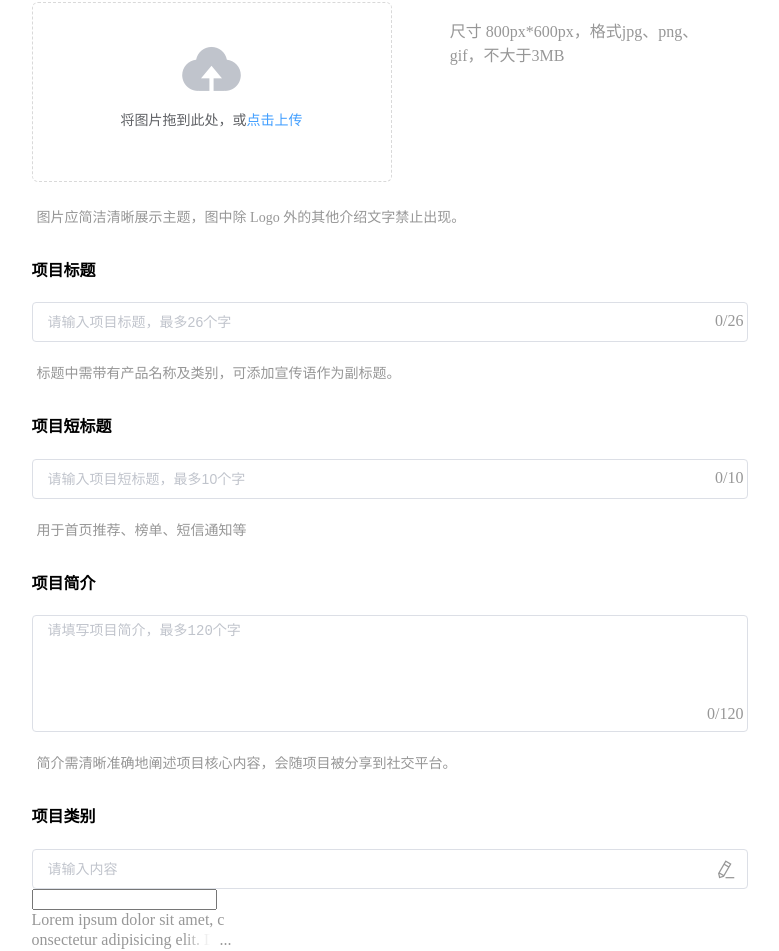
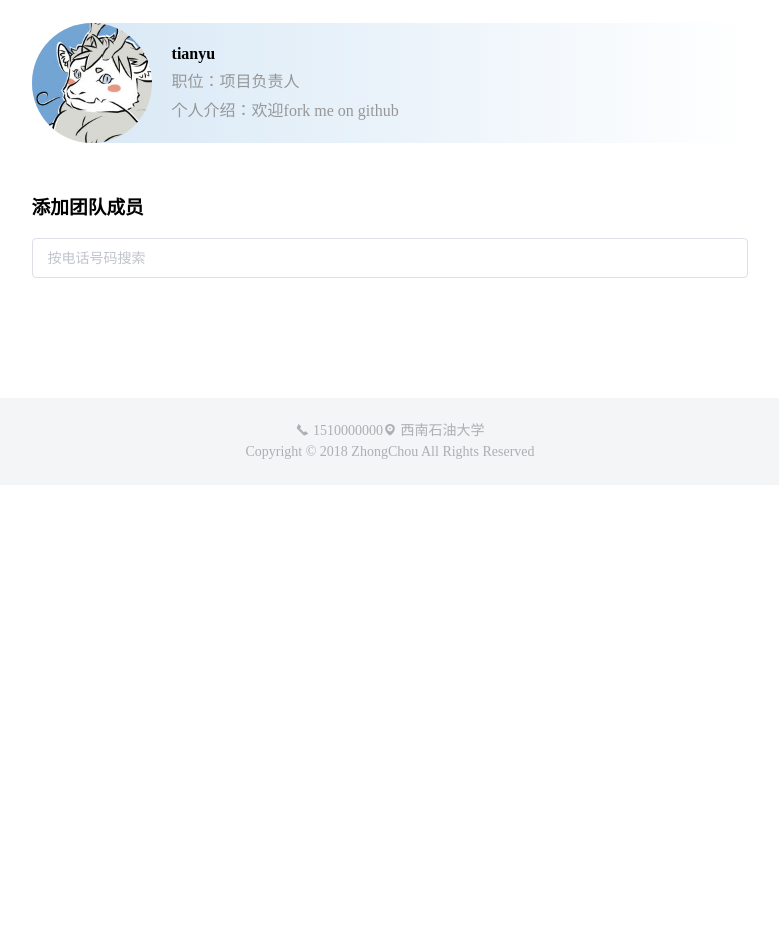
Before and after one commit to AHRL/CrowdFunding, a Vue app in the folder ui/: page /#/publishProject in a window 1280 px wide. Shown: the part 765-1716 px from the top of the page, without its empty margins (250-1029 px from the left). After the commit the page ends 1250 px from the top, so only its background shows below. Built offline with nearby package versions, Linux system fonts and the light colour scheme.

Commit message:
完善编辑更多

```diff
--- a/ui/package.json
+++ b/ui/package.json
@@ -18,7 +18,8 @@
     "font-awesome": "^4.7.0",
     "vue": "^2.5.2",
     "vue-router": "^3.0.1",
-    "vuex": "^3.0.1"
+    "vuex": "^3.0.1",
+    "wangeditor": "^3.1.1"
   },
   "devDependencies": {
     "autoprefixer": "^7.1.2",
--- a/ui/src/App.vue
+++ b/ui/src/App.vue
@@ -60,4 +60,10 @@ export default {
     cursor: pointer;
     padding-right: 5px;
 }
+.el-upload{
+    display: block;
+}
+.w-e-text-container{
+    min-height:400px;
+}
 </style>
--- a/ui/src/components/mainModule/publishProject/children/editMore.vue
+++ b/ui/src/components/mainModule/publishProject/children/editMore.vue
@@ -1,11 +1,105 @@
 <template>
-
+    <div class="main">
+        <div class="upVideo">
+            <h4>上传视频</h4>
+            <div>
+                <el-upload
+                    class="avatar-uploader"
+                    action="https://jsonplaceholder.typicode.com/posts/"
+                    :show-file-list="false"
+                    :on-success="handleAvatarSuccess"
+                    :before-upload="beforeAvatarUpload">
+                    <img v-if="imageUrl" :src="imageUrl" class="avatar">
+                    <i v-else class="el-icon-plus avatar-uploader-icon"></i>
+                </el-upload>
+            </div>
+        </div>
+        <div class="moreIntro">
+            <h4>详情介绍</h4>
+            <div>
+                <div id="editor"></div>
+            </div>
+        </div>
+        <div class="btnBox">
+            <el-button>上一步</el-button>
+            <el-button class="next" type="danger">下一步</el-button>
+        </div>
+    </div>
 </template>
 <script>
 export default {
+    data() {
+      return {
+        imageUrl: ''
+      };
+    },
+    methods: {
+      handleAvatarSuccess(res, file) {
+        this.imageUrl = URL.createObjectURL(file.raw);
+      },
+      beforeAvatarUpload(file) {
+        const isJPG = file.type === 'image/jpeg';
+        const isLt2M = file.size / 1024 / 1024 < 2;
 
+        if (!isJPG) {
+          this.$message.error('上传头像图片只能是 JPG 格式!');
+        }
+        if (!isLt2M) {
+          this.$message.error('上传头像图片大小不能超过 2MB!');
+        }
+        return isJPG && isLt2M;
+      }
+    },
+    mounted: function (){
+        var E = require('wangeditor')
+        var editor = new E('#editor')
+        editor.create()
+    }
 }
 </script>
 <style lang="scss" scoped>
-
+.main{
+    position: relative;
+    .upVideo{
+        .avatar-uploader {
+            border: 1px dashed #d9d9d9;
+            border-radius: 6px;
+            cursor: pointer;
+            position: relative;
+            overflow: hidden;
+            &:hover {
+                border-color: #409EFF;
+            }
+            .avatar-uploader-icon {
+                font-size: 40px;
+                color: #8c939d;
+                width: 100%;
+                height: 178px;
+                line-height: 178px;
+                text-align: center;
+            }
+            .avatar {
+                width: 100%;
+                height: 178px;
+                display: block;
+            }
+        }
+    }
+    h4{
+        color:black;
+    }
+    .moreIntro{
+        #editor{
+            min-height: 500px;
+        }
+    }
+    .btnBox{
+        .el-button{
+            position: absolute;
+        }
+        .next{
+            right:0;
+        }
+    }
+}
 </style>
--- a/ui/src/components/mainModule/publishProject/children/signMessage.vue
+++ b/ui/src/components/mainModule/publishProject/children/signMessage.vue
@@ -62,12 +62,55 @@
                 </template>
             </el-autocomplete>
         </div>
-        <div class="city">
-            <input type="text">
+        <div class="address">
+            <h4>发起城市</h4>
+            <el-row>
+                <el-col :span="11">
+                    <el-input
+                        placeholder="请输入省/直辖市"
+                        suffix-icon="el-icon-location"
+                        v-model="province">
+                    </el-input>
+                </el-col>
+                <el-col :span="11" :offset="2">
+                    <el-input
+                        placeholder="请输入市/区"
+                        suffix-icon="el-icon-location-outline"
+                        v-model="city">
+                    </el-input>
+                </el-col>
+            </el-row>
         </div>
-        <div class="wrap">
-            <div class="text">Lorem ipsum dolor sit amet, consectetur adipisicing elit. Dignissimos labore sit vel itaque delectus atque quos magnam assumenda quod architecto perspiciatis animi.</div>
+        <div class="interval">
+            <h4>众筹时长</h4>
+            <div class="block">
+                <span class="demonstration">时间段：</span>
+                <el-date-picker
+                v-model="value4"
+                type="datetimerange"
+                range-separator="至"
+                start-placeholder="开始日期"
+                end-placeholder="结束日期">
+                </el-date-picker>
+            </div>
+            <div class="small-font tips">众筹时间不超过60天，建议众筹周期30-45天</div>
         </div>
+        <div class="targetMoney">
+            <h4>目标金额</h4>
+            <div>
+                <el-input v-model="money" placeholder="2元起，项目通过审核后将不能修改，谨慎填写"></el-input>
+            </div>
+            <div class="small-font tips">制定金额目标，众筹结束后，如达到或超出将由摩点网在扣除相应费率后结算给你，如未达到将全额退款给支持者。</div>
+        </div>
+         <div class="next">
+             <el-alert
+                title="请再次核查项目信息，确认后进行下一步"
+                type="warning"
+                show-icon>
+            </el-alert>
+            <el-button class="preBtn">上一步</el-button>
+            <el-button class="nextBtn" type="danger">下一步</el-button>
+         </div>
     </div>
 </template>
 <script>
@@ -79,7 +122,8 @@ export default {
         shortTitle:'',
         intro:'',
         restaurants:[],
-        state3:''
+        state3:'',
+        value4: [new Date(), new Date()]
       };
     },
     methods: {
@@ -134,6 +178,7 @@ export default {
 <style lang="scss" scoped>
 .signMessage{
     margin: 50px 0;
+    position: relative;
     h4{
         color:black;
     }
@@ -184,44 +229,15 @@ export default {
             }
         }
     }
-    .wrap {
-        width:200px;
-  height: 60px;
-  line-height: 20px;
-  overflow: hidden;
-}
-.wrap .text {
-  float: right;
-  margin-left: -5px;
-  width: 100%;
-  word-break:break-all;
-}
-.wrap::before {
-  float: left;
-  width: 5px;
-  content: '';
-  height: 40px;
-}
-.wrap::after {
-  float: right;
-  content: "...";
-  height: 20px;
-  line-height: 20px;
-  padding-right: 5px;
-  text-align: right;
-  width: 3em;
-  margin-left: -3em;
-  position: relative;
-  left: 100%;
-  top: -20px;
-  padding-right: 5px;
-  /* 显示更好的效果 */
-  background: -webkit-gradient(linear, left top, right top, from(rgba(255, 255, 255, 0)), to(white), color-stop(50%, white));
-  background: -moz-linear-gradient(to right, rgba(255, 255, 255, 0), white 50%, white);
-  background: -o-linear-gradient(to right, rgba(255, 255, 255, 0), white 50%, white);
-  background: -ms-linear-gradient(to right, rgba(255, 255, 255, 0), white 50%, white);
-  background: linear-gradient(to right, rgba(255, 255, 255, 0), white 50%, white);
-}
-
+    .next{
+        margin-top: 20px;
+        .el-button{
+            position: absolute;
+            margin-top: 20px;
+        }
+        .nextBtn{
+            right:0;
+        }
+    }
 }
 </style>
--- a/ui/src/components/mainModule/publishProject/children/team.vue
+++ b/ui/src/components/mainModule/publishProject/children/team.vue
@@ -1,5 +1,29 @@
 <template>
-
+    <div class="main">
+        <div class="projectName">
+            <h3>项目名称：众筹</h3>
+        </div>
+        <div class="captain">
+            <div>
+                <img :src="require('../../../../assets/head.jpeg')" alt="">
+            </div>
+            <div class="captainIntro">
+                <h4>tianyu</h4>
+                <span>职位：项目负责人</span>
+                <span>个人介绍：欢迎fork me on github</span>
+            </div>
+        </div>
+        <div class="addMember">
+            <div class="addTopBar">
+                <el-row>
+                    <el-col>
+                        <h3>添加团队成员</h3>
+                    </el-col>
+                    <el-input type="text" placeholder="按电话号码搜索"></el-input>
+                </el-row>
+            </div>
+        </div>
+    </div>
 </template>
 <script>
 export default {
@@ -7,5 +31,41 @@ export default {
 }
 </script>
 <style lang="scss" scoped>
-
+$a-little-blue:rgb(214, 231, 245);
+h4{
+    margin:0;
+    padding: 0;
+}
+.main{
+    >div{
+        margin-bottom: 30px;
+    }
+    h3,h4{
+        color: #000;
+    }
+    .captain{
+        height: 120px;
+        border-radius: 60px 0 0 60px;
+        background: -webkit-linear-gradient(left, $a-little-blue , white); /* Safari 5.1 - 6.0 */
+        background: -o-linear-gradient(right, $a-little-blue, white); /* Opera 11.1 - 12.0 */
+        background: -moz-linear-gradient(right, $a-little-blue, white); /* Firefox 3.6 - 15 */
+        background: linear-gradient(to right, $a-little-blue , white); /* 标准的语法 */
+        >div{
+            display: inline-block;
+            vertical-align: middle;
+            >span{
+                display: block;
+                margin-top: 5px;
+            }
+        }
+        >div:first-child{
+            height: 100%;
+            margin-right: 20px;
+        }
+        img{
+            height:100%;
+            border-radius: 50%;
+        }
+    }
+}
 </style>
--- a/ui/src/components/mainModule/publishProject/index.js
+++ b/ui/src/components/mainModule/publishProject/index.js
@@ -7,7 +7,7 @@ export default {
     name: 'publishProject',
     data() {
         return {
-            activeIndex: 1
+            activeIndex: 3
         }
     },
     methods: {
--- a/ui/src/components/mainModule/publishProject/publishProject.vue
+++ b/ui/src/components/mainModule/publishProject/publishProject.vue
@@ -13,15 +13,15 @@
                 <el-step title="注意事项" icon="el-icon-success"></el-step>
                 <el-step title="填写信息" icon="el-icon-success"></el-step>
                 <el-step title="详情编辑" icon="el-icon-success"></el-step>
+                <el-step title="团队成员" icon="el-icon-success"></el-step>
                 <el-step title="等待认证" icon="el-icon-success"></el-step>
-                <el-step title="团队成员" icon="el-icon-success"></el-step>
             </el-steps>
             <div class="steps">
                 <contract v-if="activeIndex === 0"></contract>
                 <signMessage v-if="activeIndex === 1"></signMessage>
                 <editMore v-if="activeIndex === 2"></editMore>
-                <wait v-if="activeIndex === 3"></wait>
-                <team v-if="activeIndex === 4"></team>
+                <team v-if="activeIndex === 3"></team>
+                <wait v-if="activeIndex === 4"></wait>
             </div>
         </div>
     </div>
--- a/ui/src/components/myHeader.vue
+++ b/ui/src/components/myHeader.vue
@@ -55,7 +55,7 @@ header{
     background: white;
     width: 100%;
     position: fixed;
-    z-index:999;
+    z-index:99999;
 }
 .header,.lo-re-box,.rightNav{
     display: flex;
--- a/ui/src/main.js
+++ b/ui/src/main.js
@@ -41,7 +41,8 @@ import {
     Checkbox,
     Radio,
     Upload,
-    Autocomplete
+    Autocomplete,
+    DatePicker
 } from 'element-ui'
 
 Vue.use(Vuex)
@@ -82,6 +83,7 @@ Vue.use(Checkbox)
 Vue.use(Radio)
 Vue.use(Upload)
 Vue.use(Autocomplete)
+Vue.use(DatePicker)
     // 设置http拦截器
     // axios.interceptors.request.use(function(config) {
     //     // 在发送请求之前做些什么
```
